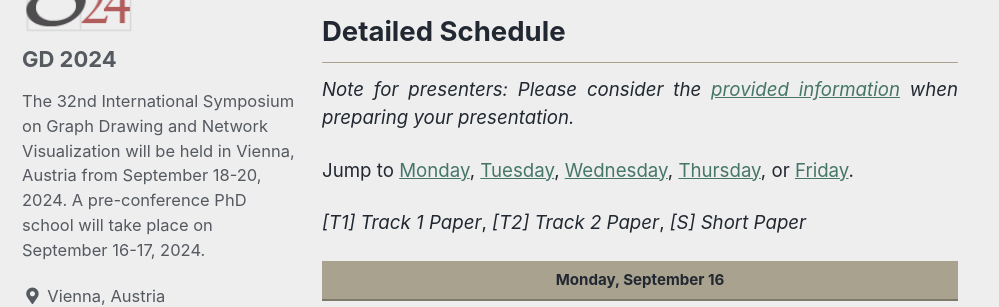
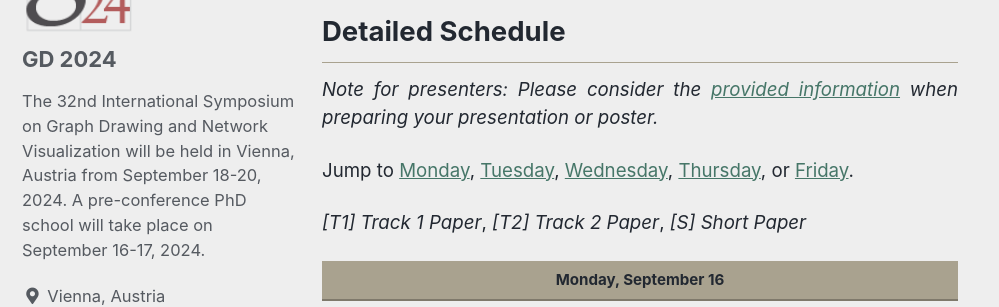
Before and after one commit to graphdrawing/gd2024, a Jekyll site: the page built from pages/program.md, in a window 1280 px wide and 900 px high, scrolled down 992 px. Shown: the part 182-489 px from the top of the window, without its empty margins (0-999 px from the left). Built offline with Jekyll 4.4.1, drawn with Linux system fonts in a browser that asks for light colours; cached includes are drawn as plain includes; formulas are drawn with MathJax 3.

Commit message:
Update program.md

```diff
--- a/pages/program.md
+++ b/pages/program.md
@@ -147,7 +147,7 @@ usemathjax: true
 
 ## Detailed Schedule
 
-<p><em>Note for presenters: Please consider the <a href="../presentation_info">provided information</a> when preparing your presentation.</em></p>
+<p><em>Note for presenters: Please consider the <a href="../presentation_info">provided information</a> when preparing your presentation or poster.</em></p>
 
 
 
```
